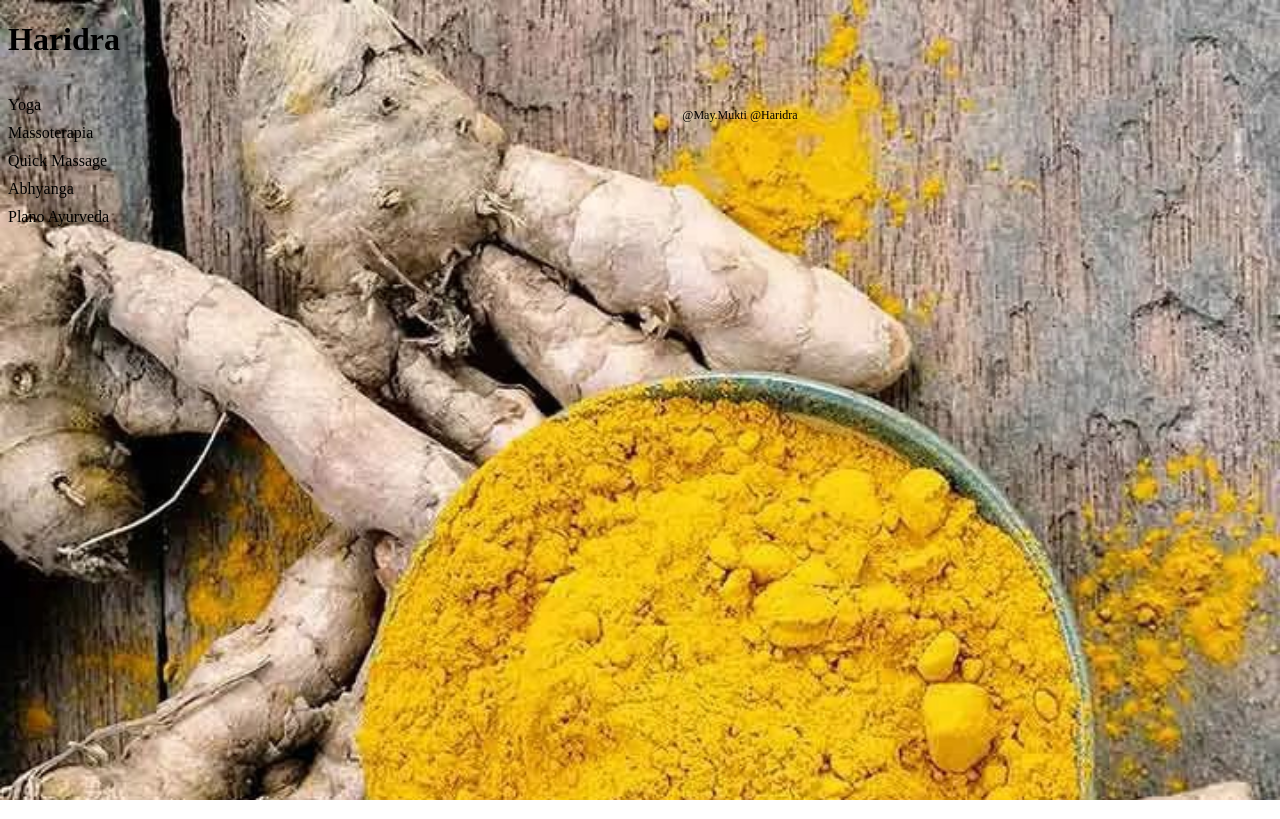
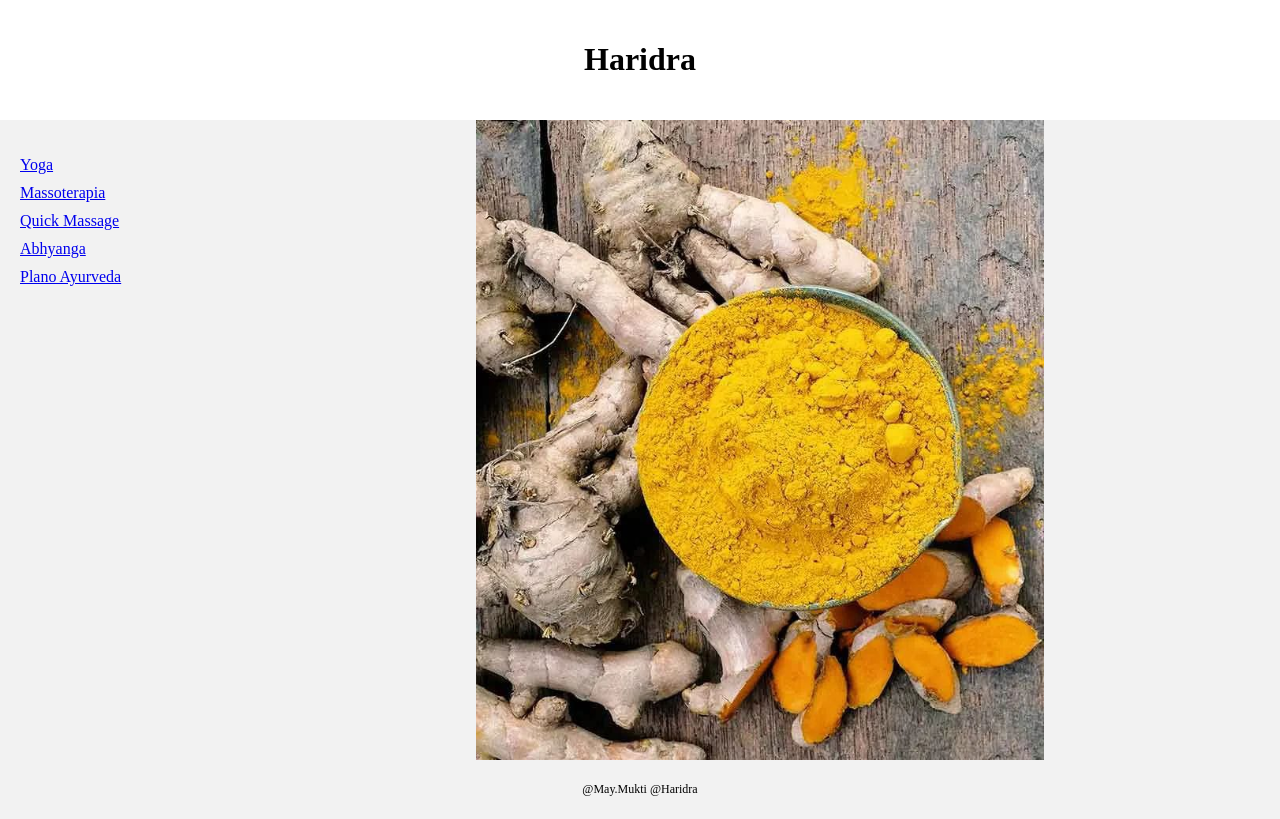
Before and after one commit to paralelosintegrados/Haridra, a plain HTML site: page Index.html in a window 1280 px wide. Drawn offline with Linux system fonts and the light colour scheme.

Commit message:
Update Index.html

```diff
--- a/Index.html
+++ b/Index.html
@@ -4,13 +4,22 @@
   <title>Haridra</title>
   <style>
     body {
-      background-image: url(fundo.jpg);
-      background-size: cover;
+      background-color: #f2f2f2;
+      margin: 0;
+      padding: 0;
+    }
+
+    header {
+      background-color: #ffffff;
+      padding: 20px;
+      text-align: center;
     }
 
     .menu {
       float: left;
       width: 200px;
+      background-color: #f2f2f2;
+      padding: 20px;
     }
 
     .menu ul {
@@ -22,28 +31,47 @@
       margin-bottom: 10px;
     }
 
-    footer {
+    .content {
+      display: flex;
+      justify-content: center;
+      align-items: center;
+      height: calc(100vh - 160px);
+    }
+
+    .footer {
+      background-color: #f2f2f2;
+      padding: 10px;
+      text-align: center;
       font-size: 12px;
-      text-align: center;
-      margin-top: 50px;
+    }
+
+    .footer a {
+      color: #000000;
+      text-decoration: none;
     }
   </style>
 </head>
 <body>
-  <h1>Haridra</h1>
+  <header>
+    <h1>Haridra</h1>
+  </header>
 
   <div class="menu">
     <ul>
-      <li>Yoga</li>
-      <li>Massoterapia</li>
-      <li>Quick Massage</li>
-      <li>Abhyanga</li>
-      <li>Plano Ayurveda</li>
+      <li><a href="Yoga.php">Yoga</a></li>
+      <li><a href="Massoterapia.php">Massoterapia</a></li>
+      <li><a href="Quick_Massage.php">Quick Massage</a></li>
+      <li><a href="Abhyanga.php">Abhyanga</a></li>
+      <li><a href="Plano_Ayurveda.php">Plano Ayurveda</a></li>
     </ul>
   </div>
 
-  <footer>
+  <div class="content">
+    <img src="fundo.jpg" alt="Imagem de fundo" style="max-width: 100%; max-height: 100%;">
+  </div>
+
+  <div class="footer">
     <p>@May.Mukti @Haridra</p>
-  </footer>
+  </div>
 </body>
 </html>
```
